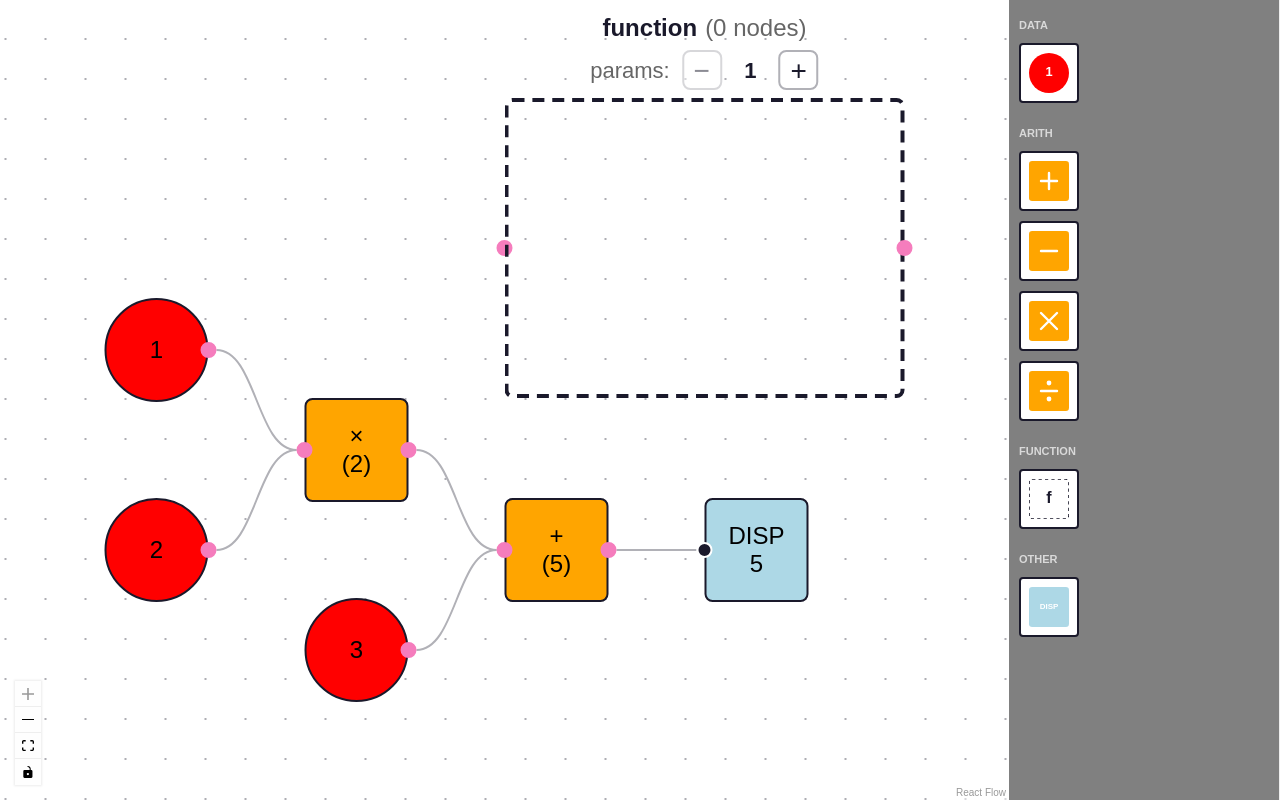
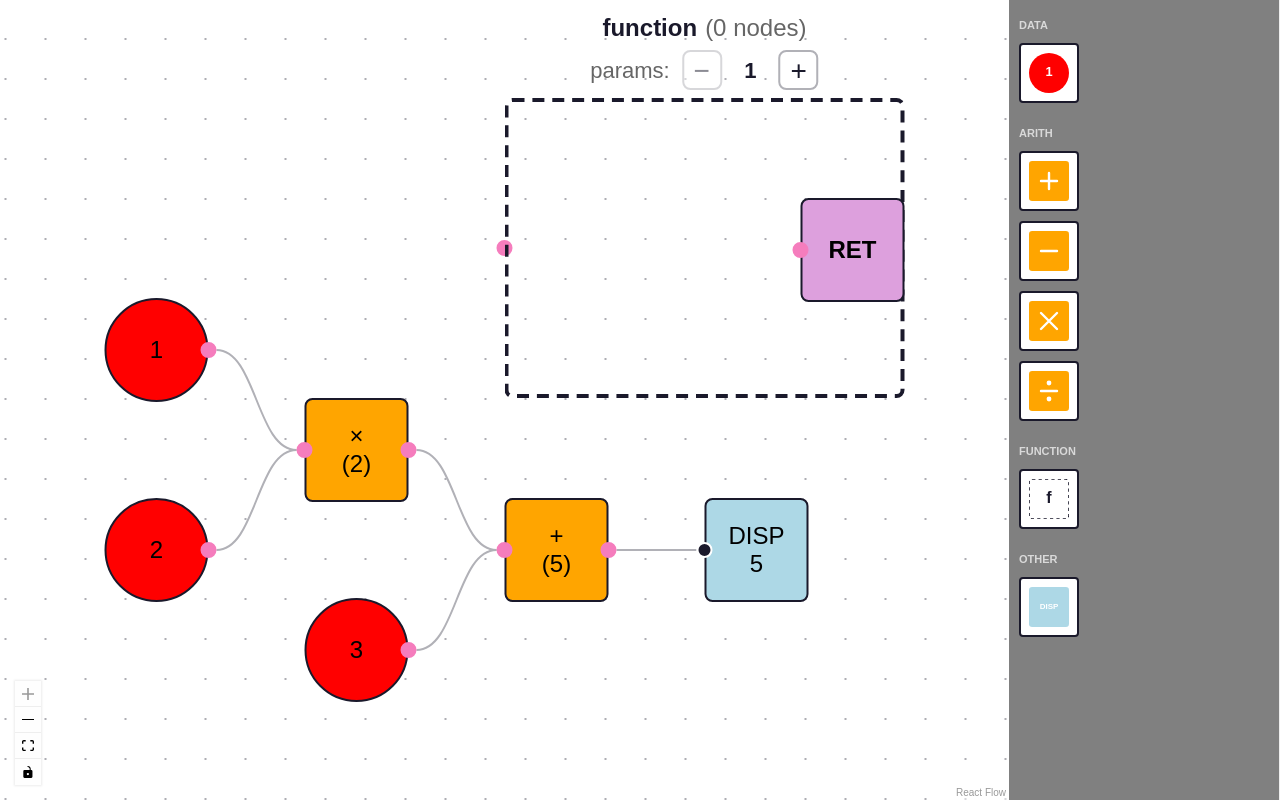
Before and after one commit to maxdarling/vislang-v1, a React (Vite) app: page / in a window 1280 px wide. Built offline with nearby package versions, Linux system fonts and the light colour scheme.

Commit message:
param draft 3: fixed return node

```diff
--- a/src/App.tsx
+++ b/src/App.tsx
@@ -52,8 +52,6 @@ const initialNodes: Node[] = [
     type: FunctionNode.type,
     position: { x: 200, y: -100 },
     data: {},
-    width: 200,
-    height: 150,
   },
   {
     id: "n1",
--- a/src/index.css
+++ b/src/index.css
@@ -18,6 +18,15 @@ body {
   --node-color-func: orange;
   --node-color-display: lightblue;
   --node-color-return: #dda0dd;
+
+  /* Function node dimensions */
+  --function-node-default-width: 200px;
+  --function-node-default-height: 150px;
+  --function-node-min-width: 150px;
+  --function-node-min-height: 100px;
+
+  /* Return node dimensions */
+  --return-node-size: 50px;
 }
 
 .react-flow__handle.connectable {
@@ -184,8 +193,8 @@ body {
 
 .react-flow__node-default.node-return {
   background-color: var(--node-color-return);
-  width: 50px;
-  height: 50px;
+  width: var(--return-node-size);
+  height: var(--return-node-size);
   border-radius: 4px;
   display: flex;
   align-items: center;
@@ -305,6 +314,12 @@ body {
   color: #1a192b;
 }
 
+/* React Flow wrapper for function nodes - sets initial dimensions */
+.react-flow__node-function {
+  width: var(--function-node-default-width);
+  height: var(--function-node-default-height);
+}
+
 .react-flow__node-default.node-function {
   border: 2px dashed #1a192b;
   width: 100%;
--- a/src/nodes/FunctionNode.tsx
+++ b/src/nodes/FunctionNode.tsx
@@ -1,4 +1,4 @@
-import { useCallback, useMemo } from "react";
+import { useCallback, useEffect, useMemo, useRef } from "react";
 import {
   Handle,
   Position,
@@ -9,9 +9,18 @@ import {
   NodeResizer,
 } from "@xyflow/react";
 import { EditableValue } from "../components/EditableValue";
+import { ReturnNode } from "./ReturnNode";
+import { getCssVar } from "../utils";
 
 const MIN_PARAMS = 1; // todo: should be 0
 const DEFAULT_PARAM_COUNT = 1;
+
+// Dimensions from CSS variables (source of truth in index.css :root)
+const DEFAULT_WIDTH = getCssVar("--function-node-default-width", 200);
+const DEFAULT_HEIGHT = getCssVar("--function-node-default-height", 150);
+const MIN_WIDTH = getCssVar("--function-node-min-width", 150);
+const MIN_HEIGHT = getCssVar("--function-node-min-height", 100);
+const RETURN_NODE_SIZE = getCssVar("--return-node-size", 50);
 
 type FunctionNodeData = { name?: string; paramCount?: number };
 type FunctionNodeType = Node<FunctionNodeData, "function">;
@@ -19,23 +28,53 @@ type FunctionNodeType = Node<FunctionNodeData, "function">;
 function inputHandleId(index: number) {
   return `input-${index}`;
 }
-const OUTPUT_HANDLE_ID = "output-0";
+
+// Helper to generate the return node ID for a given function node
+export function getReturnNodeId(functionNodeId: string) {
+  return `${functionNodeId}-return`;
+}
+
+const DEFAULT_NAME = "function";
 
 // 'useNodes' performance note:
 // - useNodes will cause rerender on any node change, incl select or drag. this is suboptimal as intersection only
 // depends on 1. node create/delete (e.g. inside the boundary) and 2. dragging nodes.
 // - separate but useful optimization: once we multiplex flows/views, use 'useStore' to select only the relevant subset
 // (i.e. the current "workspace", etc.)
-
-const DEFAULT_NAME = "function";
-
 export function FunctionNode({
   id,
   data,
   selected,
 }: NodeProps<FunctionNodeType>) {
-  const { getIntersectingNodes, updateNodeData } = useReactFlow();
+  const { getIntersectingNodes, updateNodeData, setNodes, getNode } =
+    useReactFlow();
   const allNodes = useNodes();
+  const hasSpawnedReturnNode = useRef(false);
+
+  // Spawn child ReturnNode on mount
+  useEffect(() => {
+    if (hasSpawnedReturnNode.current) return;
+    hasSpawnedReturnNode.current = true;
+
+    const returnNodeId = getReturnNodeId(id);
+    if (getNode(returnNodeId)) return;
+
+    setNodes((nodes) => [
+      ...nodes,
+      {
+        id: returnNodeId,
+        type: ReturnNode.type,
+        position: {
+          x: DEFAULT_WIDTH - RETURN_NODE_SIZE,
+          y: DEFAULT_HEIGHT / 2 - RETURN_NODE_SIZE / 2,
+        },
+        data: {},
+        parentId: id,
+        extent: "parent" as const,
+      },
+    ]);
+    // eslint-disable-next-line react-hooks/exhaustive-deps
+  }, []);
 
   const paramCount = Math.max(
     MIN_PARAMS,
@@ -88,8 +127,8 @@ export function FunctionNode({
       <NodeResizer
         color="#ff0071"
         isVisible={selected}
-        minWidth={150}
-        minHeight={100}
+        minWidth={MIN_WIDTH}
+        minHeight={MIN_HEIGHT}
       />
       <div className="function-node-wrapper">
         <div className="function-node-header">
@@ -131,12 +170,6 @@ export function FunctionNode({
         </div>
         <div className="react-flow__node-default node-function"></div>
       </div>
-      <Handle
-        id={OUTPUT_HANDLE_ID}
-        type="source"
-        position={Position.Right}
-        isConnectable={true}
-      />
     </>
   );
 }
--- /dev/null
+++ b/src/utils.ts
@@ -0,0 +1,10 @@
+/**
+ * Read a CSS custom property value as a number.
+ * Returns the fallback if the property is not set or not a valid number.
+ */
+export function getCssVar(name: string, fallback: number): number {
+  const value = getComputedStyle(document.documentElement)
+    .getPropertyValue(name)
+    .trim();
+  return parseFloat(value) || fallback;
+}
```
Also changed, not shown: 1 other file (tests, documents, lock files or other folders).
